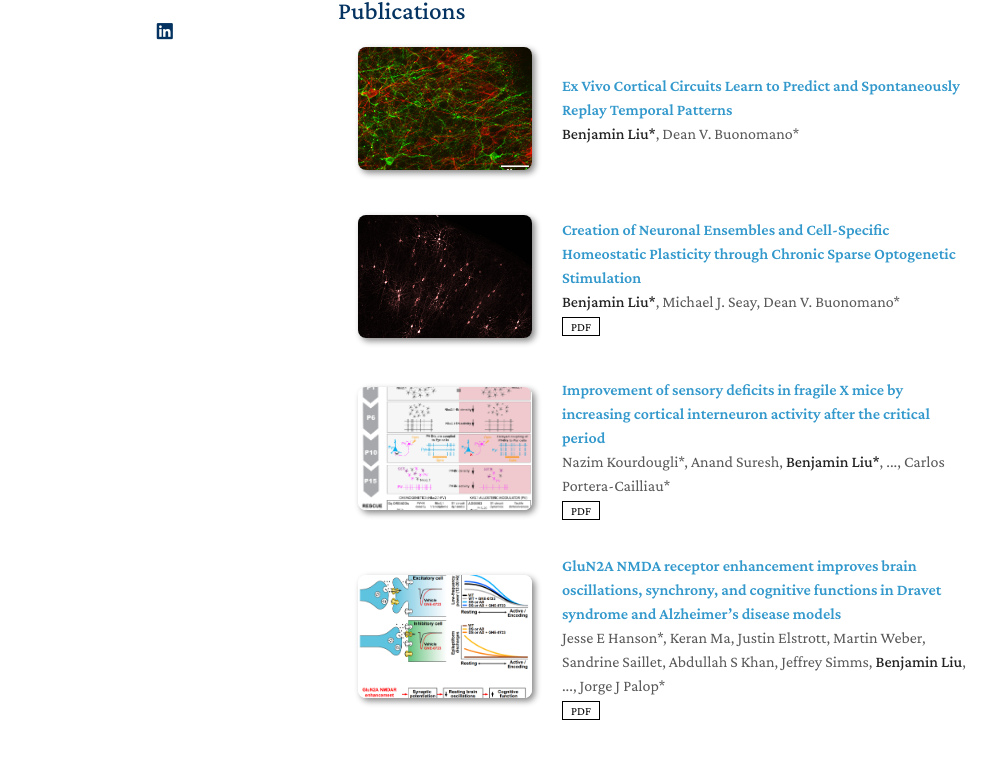
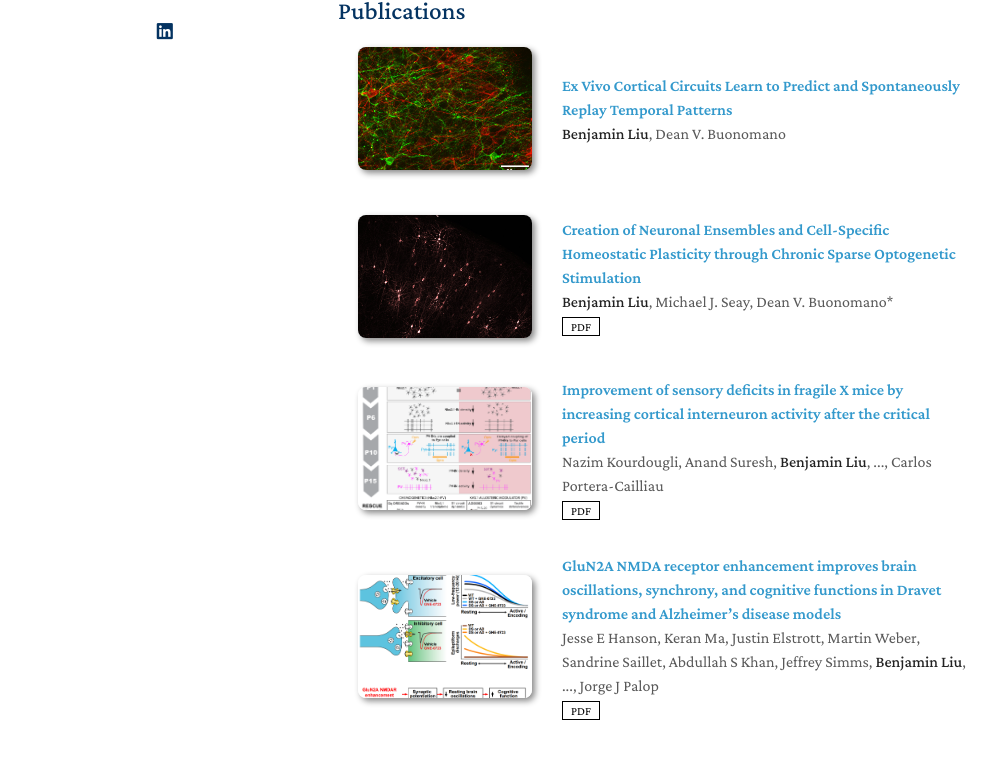
Before and after one commit to liuliuben/liuliuben.github.io, a Jekyll site: the page built from index.md, in a window 1280 px wide and 1400 px high, scrolled down 561 px. Shown: the part 340-1115 px from the top of the window, without its empty margins (132-1137 px from the left). Built offline with Jekyll 4.4.1, drawn with Linux system fonts in a browser that asks for light colours; nearby versions of some CDN libraries; a style sheet for code colours, icons or effects is not loaded; our own code applies the rules of GitHub Pages for plain Markdown files.

```diff
--- a/_data/publications.yml
+++ b/_data/publications.yml
@@ -1,25 +1,25 @@
 main:
 
   - title: Ex Vivo Cortical Circuits Learn to Predict and Spontaneously Replay Temporal Patterns
-    authors: <strong>Benjamin Liu*</strong>, Dean V. Buonomano*
+    authors: <strong>Benjamin Liu</strong>, Dean V. Buonomano
     Journal:
     pdf:
     image: ./assets/img/2188_merge.jpg
 
   - title: Creation of Neuronal Ensembles and Cell-Specific Homeostatic Plasticity through Chronic Sparse Optogenetic Stimulation
-    authors: <strong>Benjamin Liu*</strong>, Michael J. Seay, Dean V. Buonomano*
+    authors: <strong>Benjamin Liu</strong>, Michael J. Seay, Dean V. Buonomano*
     Journal: The Journal of Neuroscience
     pdf: https://www.jneurosci.org/content/jneuro/43/1/82.full.pdf
     image: ./assets/img/SPARSE10X_MAX_IP-ApoTome-04.jpg
 
   - title: Improvement of sensory deficits in fragile X mice by increasing cortical interneuron activity after the critical period
-    authors: Nazim Kourdougli*, Anand Suresh, <strong>Benjamin Liu*</strong>, ..., Carlos Portera-Cailliau*
+    authors: Nazim Kourdougli, Anand Suresh, <strong>Benjamin Liu</strong>, ..., Carlos Portera-Cailliau
     Journal: Neuron
     pdf: https://www.cell.com/neuron/pdf/S0896-6273(23)00468-3.pdf
     image: ./assets/img/nazim abstract.png
 
   - title: GluN2A NMDA receptor enhancement improves brain oscillations, synchrony, and cognitive functions in Dravet syndrome and Alzheimer’s disease models
-    authors: Jesse E Hanson*, Keran Ma, Justin Elstrott, Martin Weber, Sandrine Saillet, Abdullah S Khan, Jeffrey Simms, <strong>Benjamin Liu</strong>, ..., Jorge J Palop*
+    authors: Jesse E Hanson, Keran Ma, Justin Elstrott, Martin Weber, Sandrine Saillet, Abdullah S Khan, Jeffrey Simms, <strong>Benjamin Liu</strong>, ..., Jorge J Palop
     Journal: Cell Reports
     pdf: https://www.cell.com/cell-reports/pdf/S2211-1247(19)31680-8.pdf
     image: ./assets/img/jorge abstract.png
```
